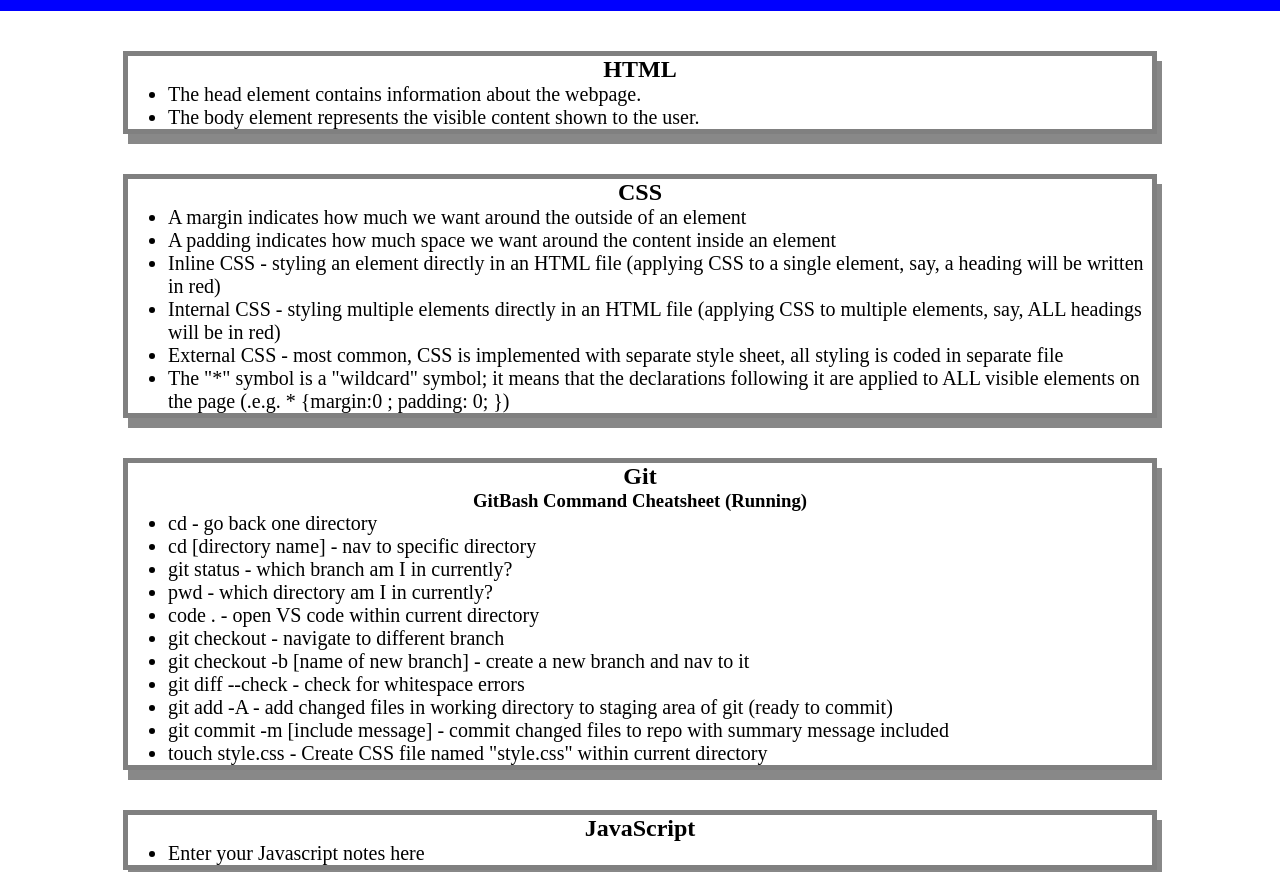
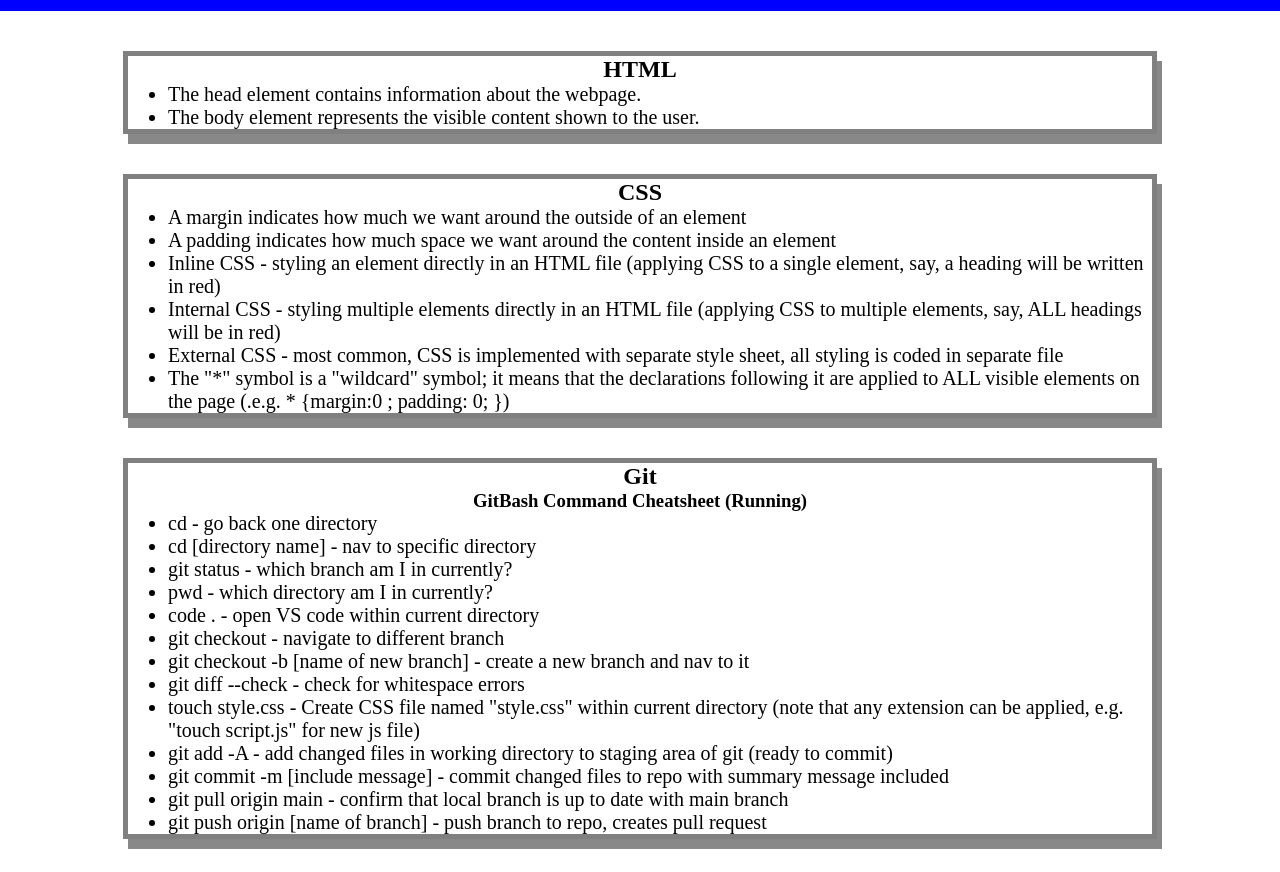
Before and after one commit to greg-pfeifer/prework-study-guide, a plain HTML site: page index.html in a window 1280 px wide. Shown: the part 109-981 px from the top of the page. Drawn offline with Linux system fonts and the light colour scheme.

Commit message:
fixed index file

```diff
--- a/index.html
+++ b/index.html
@@ -55,12 +55,14 @@
           <li>git checkout - navigate to different branch</li>
           <li>git checkout -b [name of new branch] - create a new branch and nav to it</li>
           <li>git diff --check - check for whitespace errors</li>
+          <li>touch style.css - Create CSS file named "style.css" within current directory
+           (note that any extension can be applied, e.g. "touch script.js" for new js file) </li>
           <li>git add -A - add changed files in working directory to staging area of git (ready to commit)</li>
           <li>git commit -m [include message] - commit changed files to repo with summary message included</li>
-          <li>touch style.css - Create CSS file named "style.css" within current directory</li>
+          <li>git pull origin main - confirm that local branch is up to date with main branch</li>
+          <li>git push origin [name of branch] - push branch to repo, creates pull request</li>
           </ul>
       </section>
-
       <section class="card" id="javascript-section">
         <h2>JavaScript</h2>
         <ul>
```
